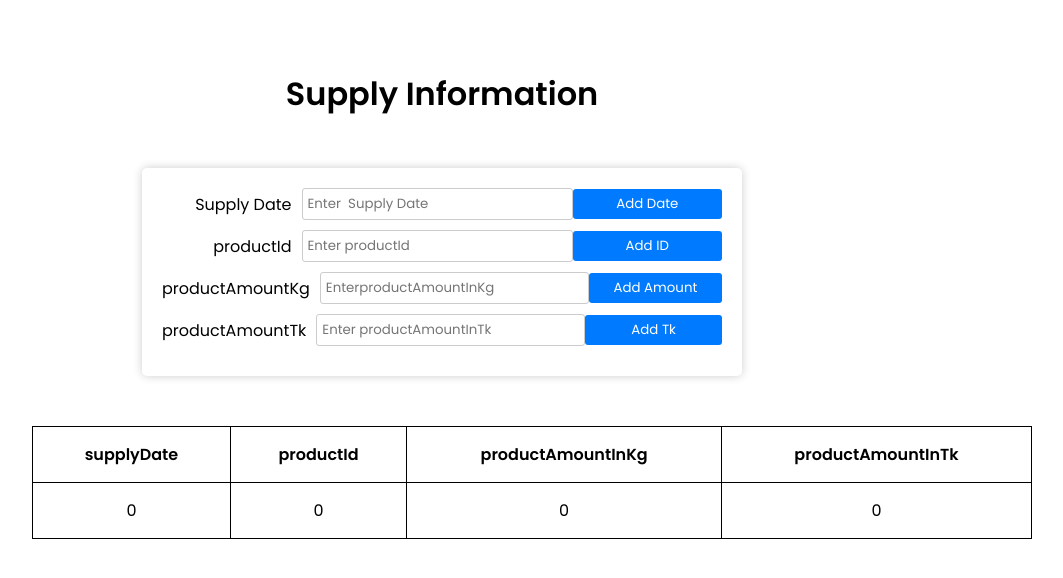
After one commit to jahidhasan1893/Distribution-management-system, a web app: file views/supply.html in a window 1280 px wide. The commit adds this page. Shown: the top 578 px of the page, without its empty margins (198-1261 px from the left). Run offline with its HTML, style and script files only (its server is not run), Linux system fonts and the light colour scheme.

Commit message:
supply and supplier table added

```diff
--- /dev/null
+++ b/views/supply.html
@@ -0,0 +1,57 @@
+<!DOCTYPE html>
+<html lang="en">
+<head>
+    <meta charset="UTF-8">
+    <meta name="viewport" content="width=device-width, initial-scale=1.0">
+    <title>Supply Table</title>
+    <link rel="stylesheet" href="table_style.css">
+</head>
+<body>
+    <div class="customer_info">
+        <h1 >
+            Supply  Information
+        </h1>
+        <div class="details">
+            <div class="input-group">
+                <label for="customerId">Supply Date</label>
+                <input type="text" id="customerId" placeholder="Enter  Supply Date ">
+                <button id="addId">Add Date</button>
+            </div>
+            <div class="input-group">
+                <label for="productId">productId</label>
+                <input type="text" id="productId" placeholder="Enter productId ">
+                <button id="addName">Add ID</button>
+            </div>
+
+            <div class="input-group">
+                <label for="SupplierPhoneNumber">productAmountKg</label>
+                <input type="text" id="SupplierPhoneNumber" placeholder="EnterproductAmountInKg">
+                <button id="addPhoneNumber">Add Amount</button>
+            </div>
+            <div class="input-group">
+                <label for="customerAddress">productAmountTk</label>
+                <input type="text" id="customerAddress" placeholder="Enter productAmountInTk">
+                <button id="addAddress">Add Tk</button>
+            </div>
+
+        </div>
+        <table>
+            <tr>
+                <th>supplyDate</th>
+                <th>productId</th>
+                <th>productAmountInKg</th>
+                <th>productAmountInTk</th>
+
+            </tr>
+            <tr>
+                <td>0</td>
+                <td>0</td>
+                <td>0</td>
+                <td>0</td>
+
+            </tr>
+        </table>
+    </div>
+
+</body>
+</html>
--- a/views/worker.html
+++ b/views/worker.html
@@ -42,6 +42,11 @@
                 <input type="text" id="customerAddress" placeholder="Enter Worker  MonthySalary ">
                 <button id="addAddress">Add Salary</button>
             </div>
+            <div class="input-group">
+                <label for="customerAddress">MonthyAlllowance</label>
+                <input type="text" id="customerAddress" placeholder="Enter MonthyAlllowance">
+                <button id="addAddress">Add Allowance</button>
+            </div>
         </div>
         <table>
             <tr>
```
Also changed, not shown: views/supplier.html (added, +57 -0 lines).
